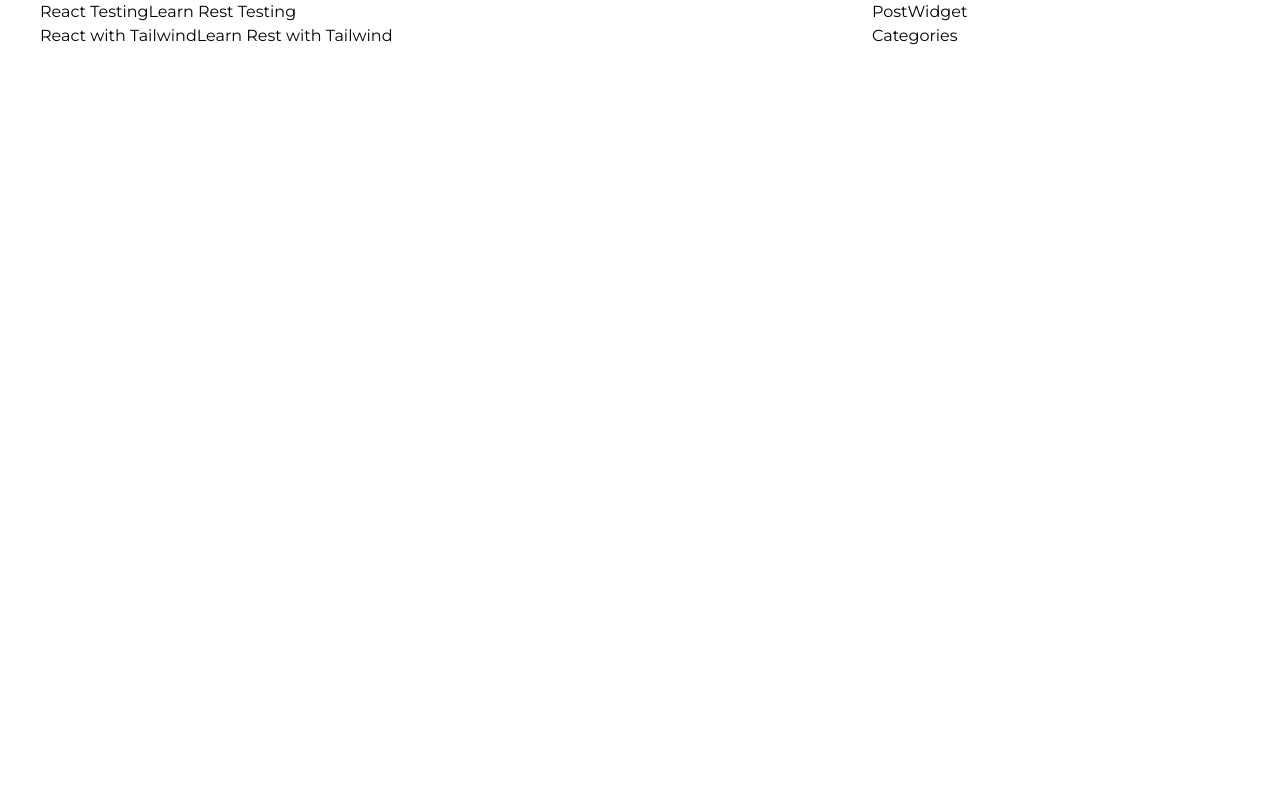
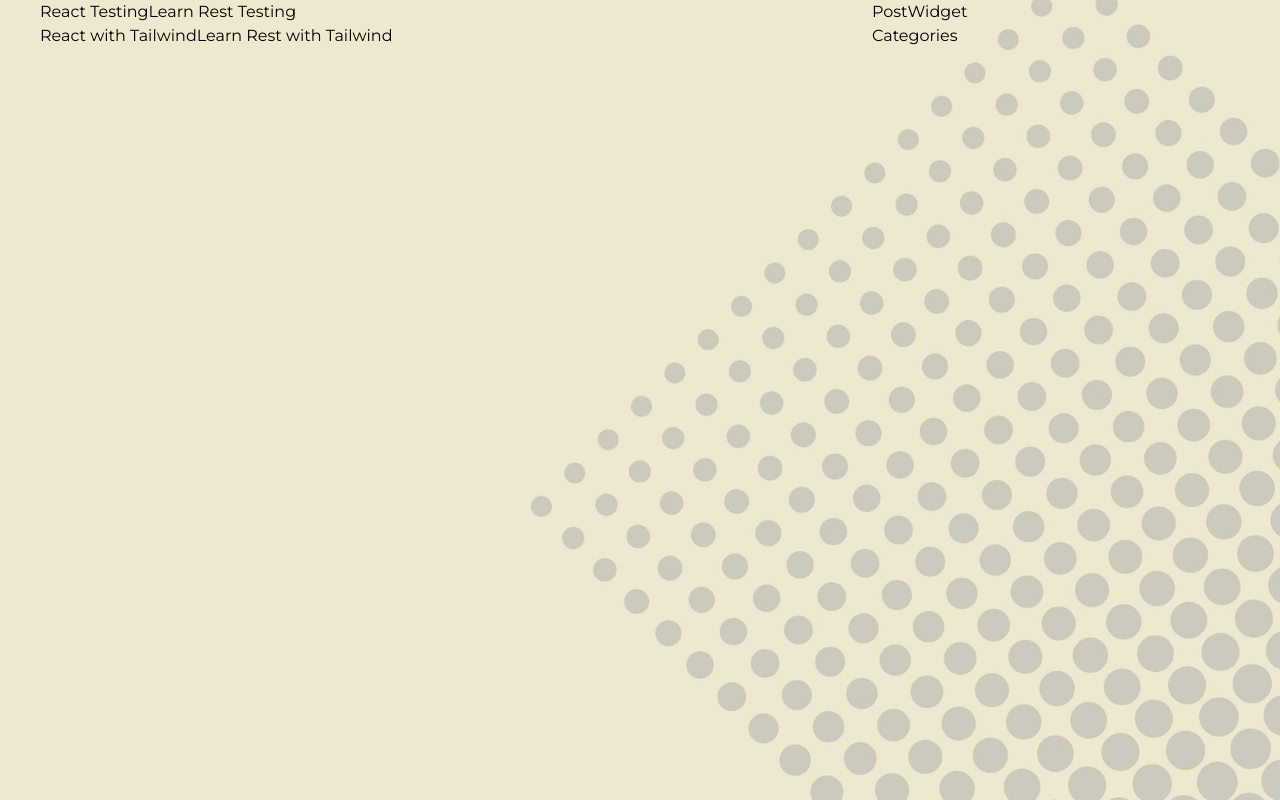
Before and after one commit to cah311/stubborn-money-blog, a Next.js app: page / in a window 1280 px wide. Built offline with nearby package versions, Linux system fonts and the light colour scheme.

Commit message:
add temp bg

```diff
--- a/styles/globals.scss
+++ b/styles/globals.scss
@@ -16,7 +16,7 @@ body {
     height: 100vh;
     //background: linear-gradient(to right bottom, #6d327c, #485DA6, #00a1ba, #01b18e, #32b37b);
     // background: #D3D3D3;
-    // background-image: url("../public/bg.jpg");
+    background-image: url("../public/bg.jpg");
     position: fixed;
     left: 0;
     top: 0;
```
Also changed, not shown: public/bg.jpg.
